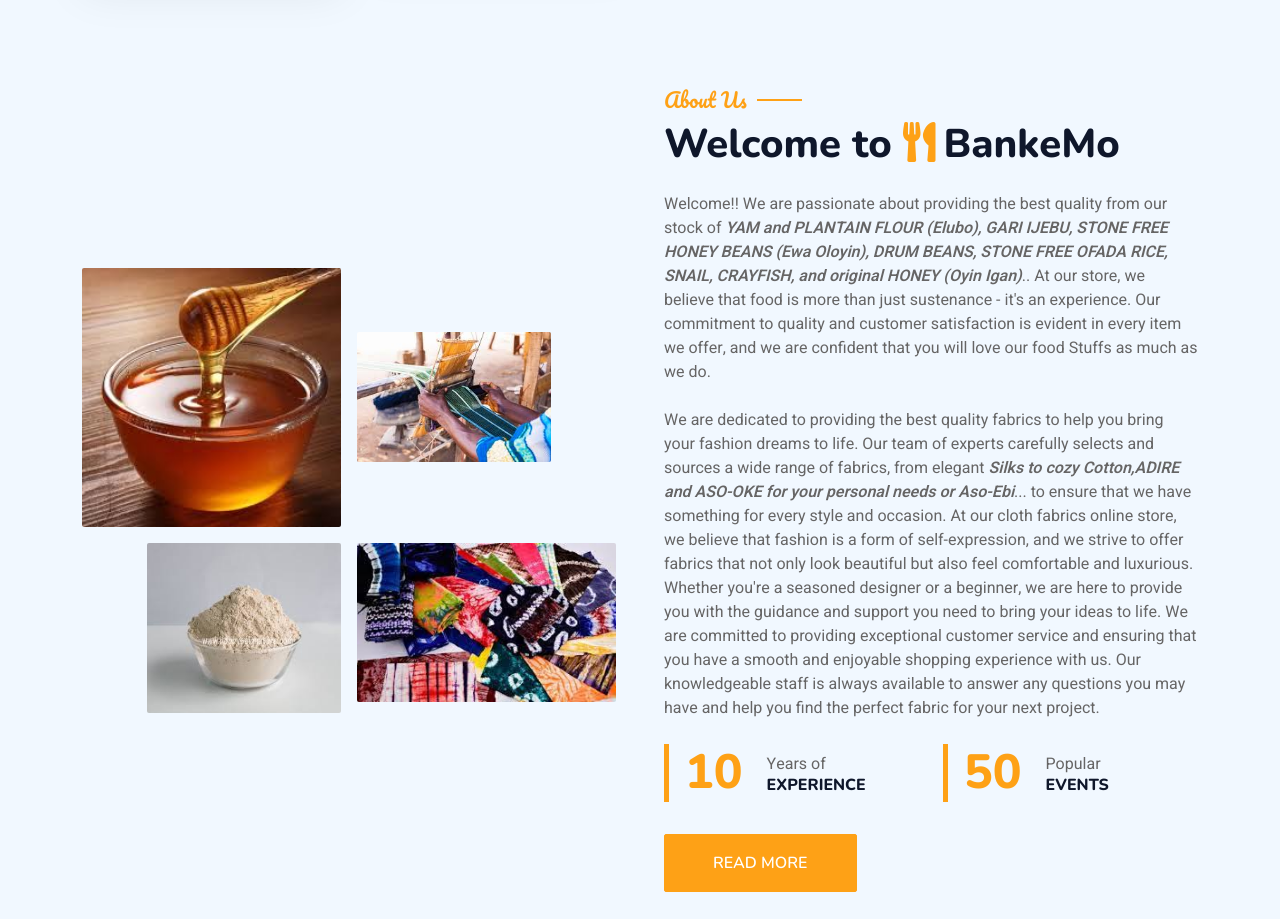
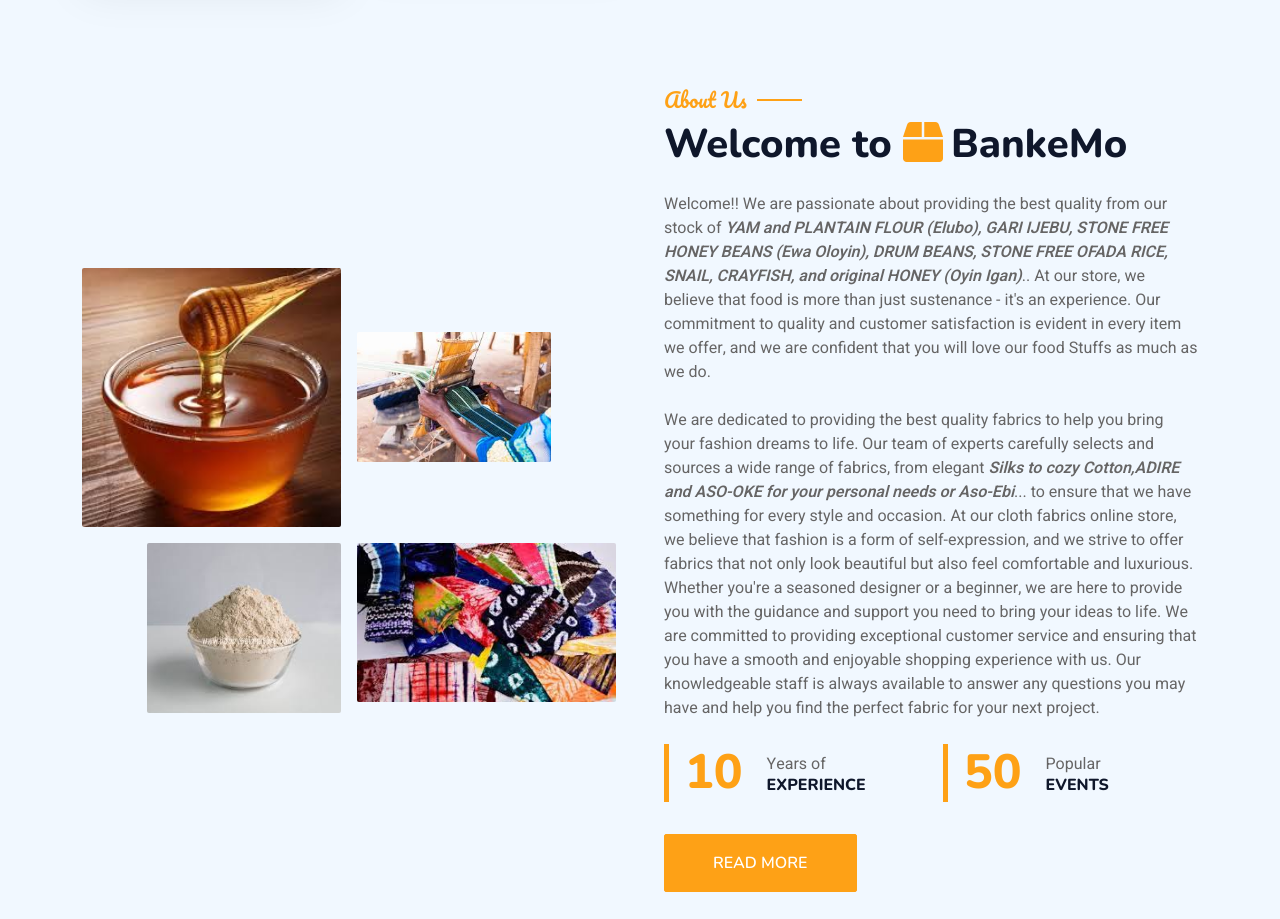
Before and after one commit to stoneGal/Bankimo_app.io, a plain HTML site: page index.html in a window 1280 px wide. Shown: the part 1240-2159 px from the top of the page. Drawn offline with nearby package versions, Linux system fonts and the light colour scheme.

Commit message:
remove icon

```diff
--- a/index.html
+++ b/index.html
@@ -163,7 +163,7 @@
                     </div>
                     <div class="col-lg-6">
                         <h5 class="section-title ff-secondary text-start text-primary fw-normal">About Us</h5>
-                        <h1 class="mb-4">Welcome to <i class="fa fa-utensils text-primary me-2"></i>BankeMo</h1>
+                        <h1 class="mb-4">Welcome to <i class="fa fa-box text-primary me-2"></i>BankeMo</h1>
                         <p class="mb-4">Welcome!! We are passionate about providing the best quality from our stock of <strong  class="fst-italic"> YAM and PLANTAIN FLOUR (Elubo), GARI IJEBU, STONE FREE HONEY BEANS (Ewa Oloyin), DRUM BEANS, STONE FREE OFADA RICE, SNAIL, CRAYFISH, and original HONEY (Oyin Igan)</strong>.. At our store, we believe that food is more than just sustenance - it's an experience. Our commitment to quality and customer satisfaction is evident in every item we offer, and we are confident that you will love our food Stuffs as much as we do.</p>
 
                         <p class="mb-4"> We are dedicated to providing the best quality fabrics to help you bring your fashion dreams to life. Our team of experts carefully selects and sources a wide range of fabrics, from elegant <strong  class="fst-italic"> Silks to cozy Cotton,ADIRE and ASO-OKE for your personal needs or Aso-Ebi</strong>... to ensure that we have something for every style and occasion. At our cloth fabrics online store, we believe that fashion is a form of self-expression, and we strive to offer fabrics that not only look beautiful but also feel comfortable and luxurious. Whether you're a seasoned designer or a beginner, we are here to provide you with the guidance and support you need to bring your ideas to life. We are committed to providing exceptional customer service and ensuring that you have a smooth and enjoyable shopping experience with us. Our knowledgeable staff is always available to answer any questions you may have and help you find the perfect fabric for your next project.</p>
```
